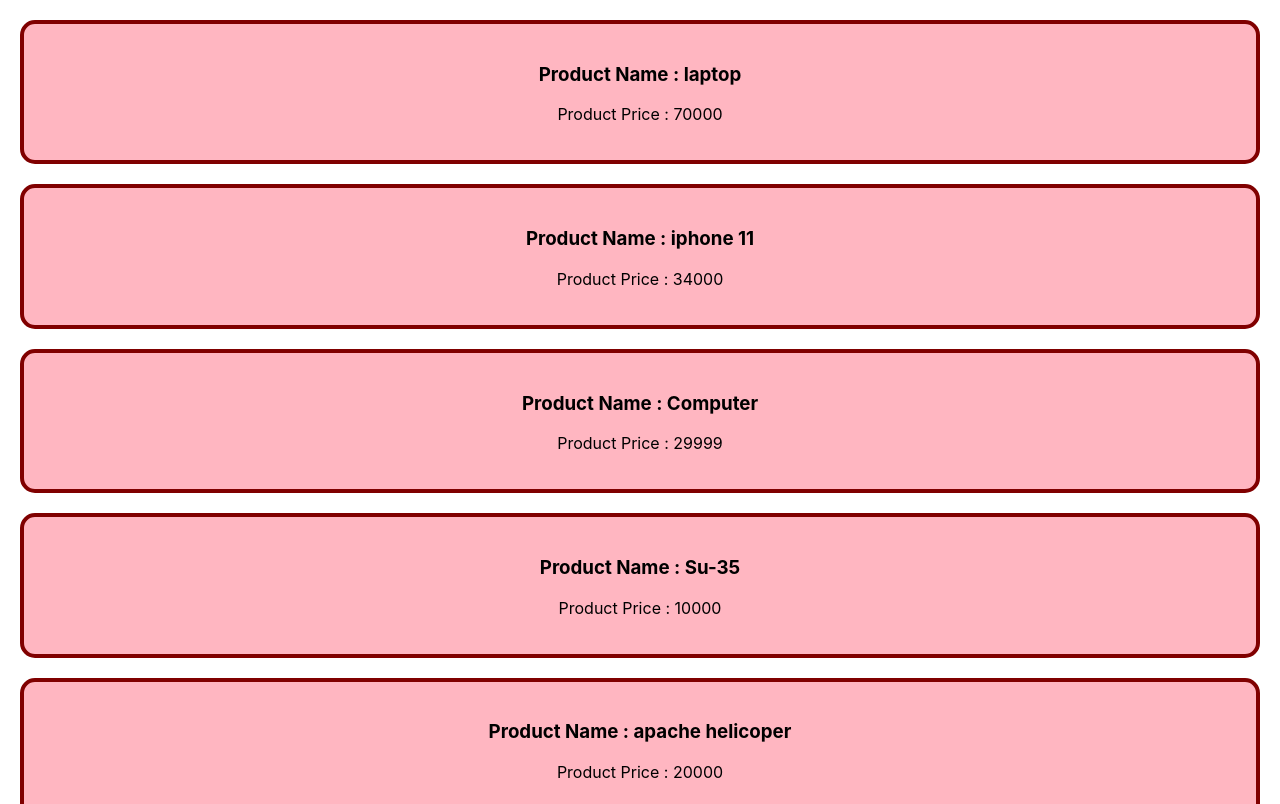
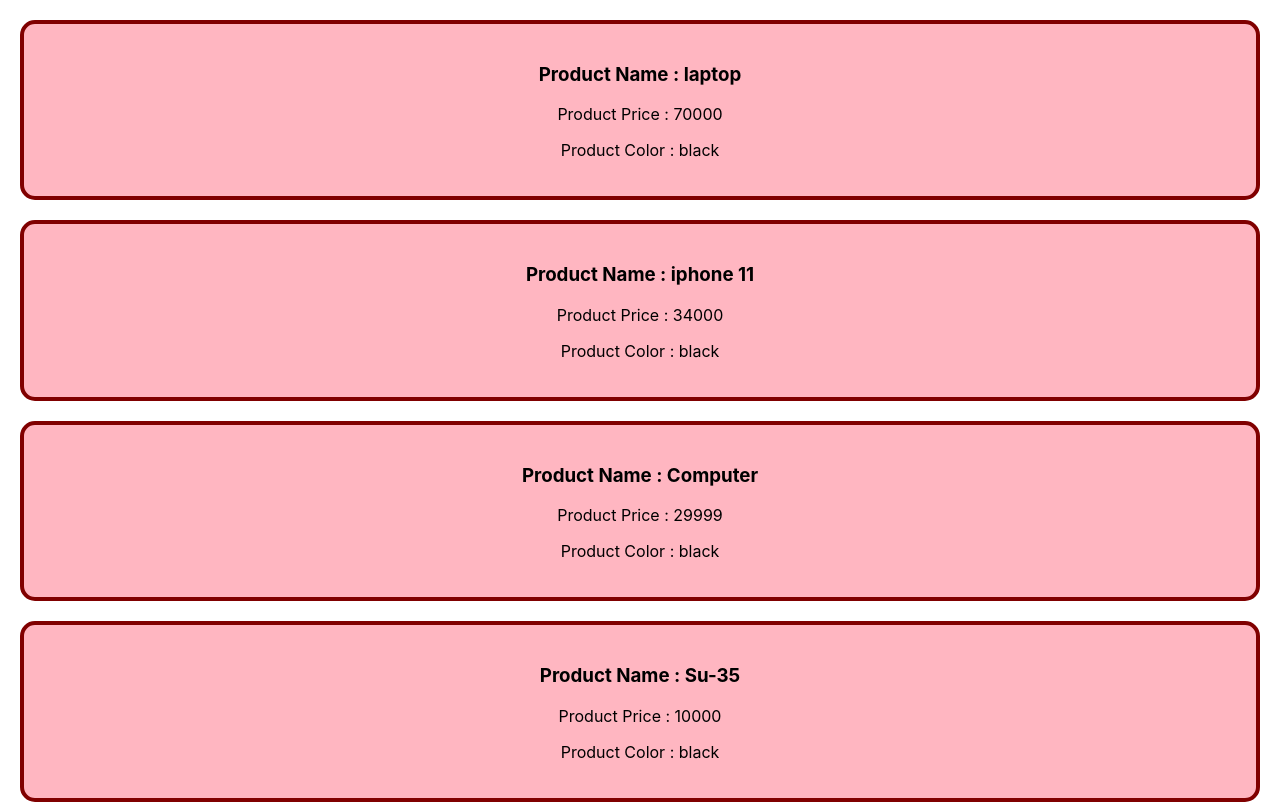
Before and after one commit to Riday1/reactjs-core-concept2, a React (Create React App) app: page / in a window 1280 px wide. Shown: the top 804 px of the page. Built offline with nearby package versions, Linux system fonts and the light colour scheme.

Commit message:
color attribute is added

```diff
--- a/src/App.js
+++ b/src/App.js
@@ -11,14 +11,14 @@
 }
 function App() {
   const products = [
-    { name: 'laptop', price: 70000 },
-    { name: 'iphone 11', price: 34000 },
-    { name: 'Computer', price: 29999 },
-    { name: 'Su-35', price: 10000 },
-    { name: 'apache helicoper', price: 20000 },
-    { name: 'nuclear Boomb', price: 30000 },
-    { name: 'j-20', price: 5000 },
-    { name: "vt-5 light tank", price: 20000 }
+    { name: 'laptop', price: 70000, color: 'black' },
+    { name: 'iphone 11', price: 34000, color: 'black' },
+    { name: 'Computer', price: 29999, color: 'black' },
+    { name: 'Su-35', price: 10000, color: 'black' },
+    { name: 'apache helicoper', price: 20000, color: 'black' },
+    { name: 'nuclear Boomb', price: 30000, color: 'black' },
+    { name: 'j-20', price: 5000, color: 'black' },
+    { name: "vt-5 light tank", price: 20000, color: 'black' }
   ]
   return (
     <div className="App">
@@ -29,7 +29,7 @@
       <Product name="Su-35" price="10000"></Product> */}
 
       {
-        products.map(product => <Product name={product.name} price={product.price}></Product>)
+        products.map(product => <Product name={product.name} price={product.price} color={product.color}></Product>)
       }
 
     </div>
@@ -44,6 +44,7 @@
     <div style={productstyle}>
       <h3>Product Name : {props.name} </h3>
       <p>Product Price : {props.price}</p>
+      <p>Product Color : {props.color}</p>
     </div>
   )
 }
```
